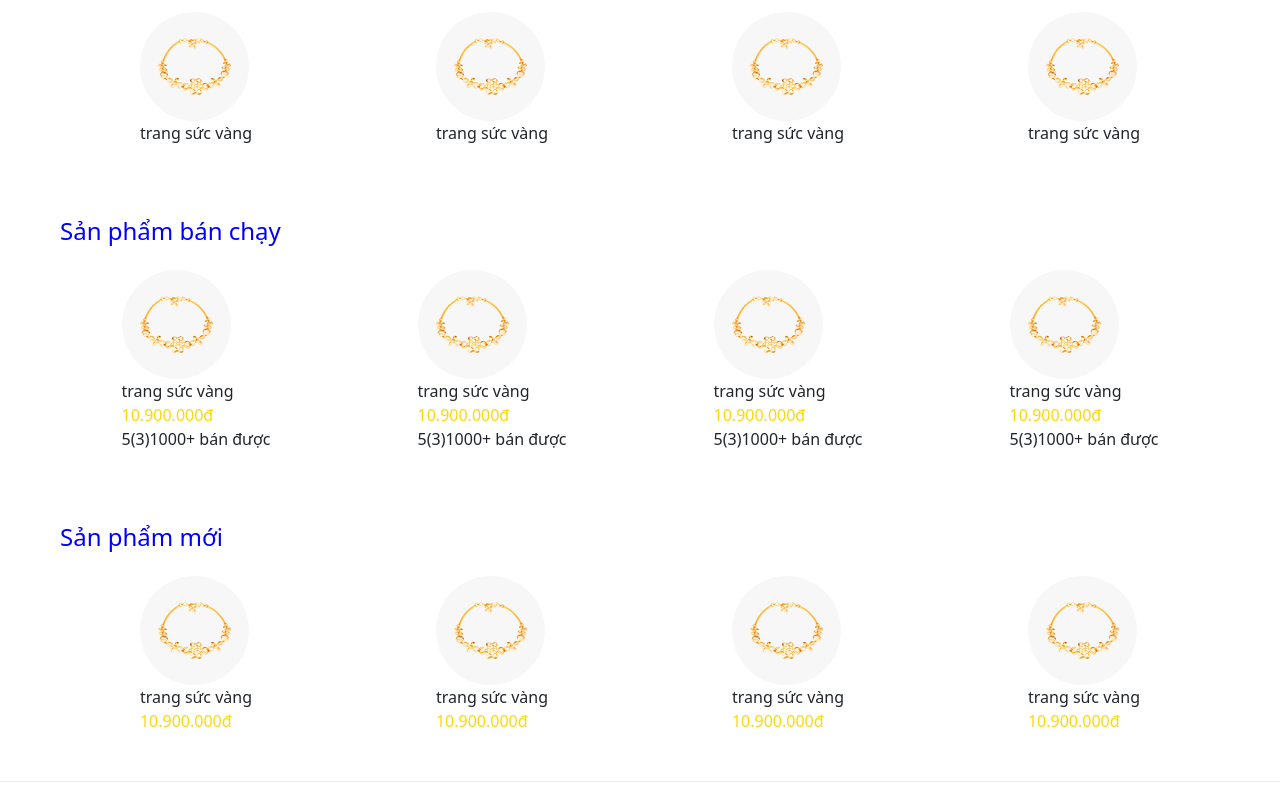
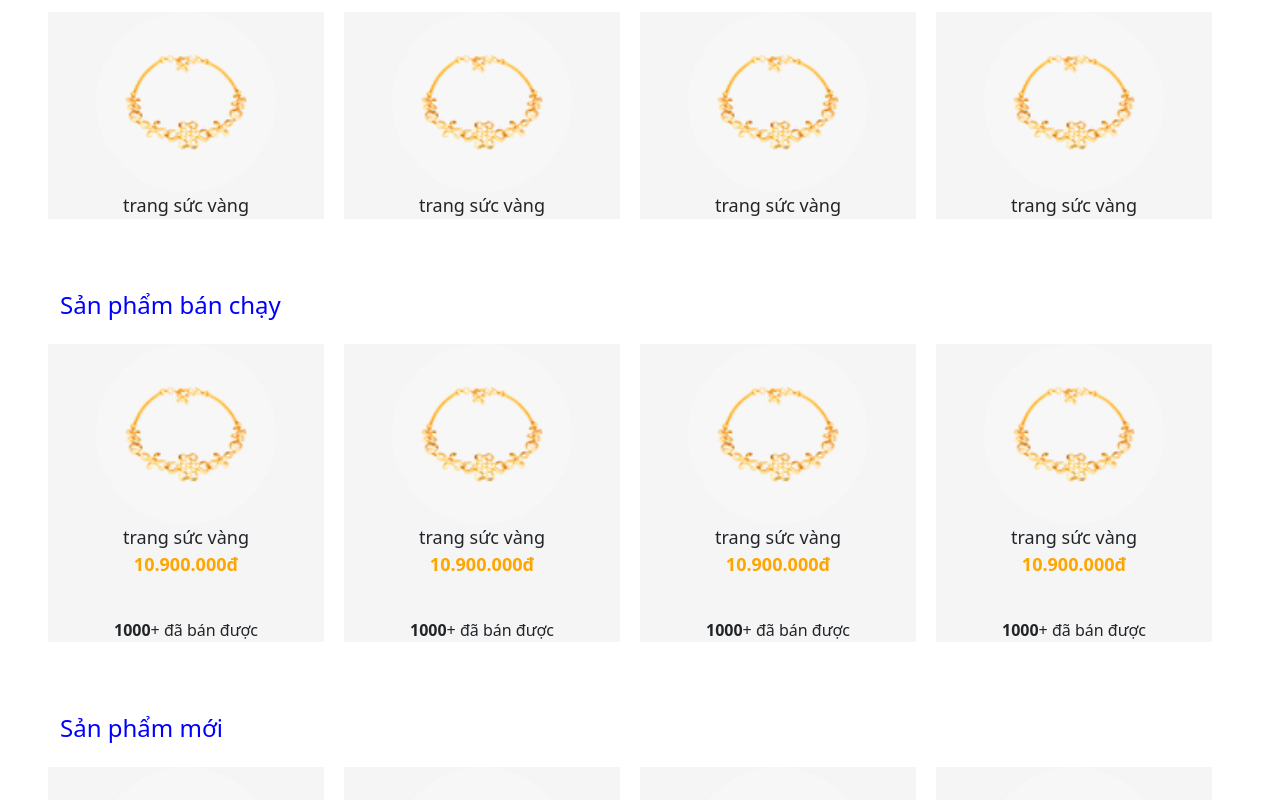
Before and after one commit to lamquocdat/web_trangsuc_se104, a React (Create React App) app: page / in a window 1280 px wide. Shown: the part 780-1580 px from the top of the page. Built offline with nearby package versions, Linux system fonts and the light colour scheme.

Commit message:
giao dien trang home

```diff
--- a/src/Components/Footer/index.jsx
+++ b/src/Components/Footer/index.jsx
@@ -11,7 +11,7 @@ function Footer () {
               className={styles.logoFooter}
             />
             </a>
-            <div className="footer-container">
+            <div className={styles.footerContainer}>
             <div className={"row " + styles.line}>
                 <div className={"col-md-3 col-sm-6 " + styles.column}>
                     <h4>© 2017 Công Ty Cổ Phần Vàng Bạc Đá Quý Phú Nhuận</h4>
@@ -103,11 +103,11 @@ function Footer () {
                 </div>
                 </div>
 
-            <div className={styles.footerText}>
+            {/* <div className={styles.footerText}>
                 <p className={"text-xs-center "+ styles.textFooterText}>
                     &copy;{new Date().getFullYear()} All Rights Reserved
                 </p>
-            </div>
+            </div> */}
            </div>
         </div>
     );
--- a/src/Pages/Home/Home.module.css
+++ b/src/Pages/Home/Home.module.css
@@ -0,0 +1,54 @@
+.line{
+    display: flex;
+    justify-content: center;
+    align-items: center;
+    position: relative
+
+}
+
+.item {
+    display: flex;
+    justify-content: center;
+    align-items: center;
+    background-color:#f5f5f5;
+    margin-top: 10px;
+
+    margin-right: 20px;
+}
+
+.informations{
+    display: grid;
+    grid-template-columns: 1fr 1fr;
+
+    position: absolute;
+     border: solid; bottom: 0;
+
+     justify-content: center;
+
+}
+
+
+.count{
+    /* background-color: rgb(93, 93, 194); */
+    text-align: center;
+    margin-top: 40px;
+}
+.name{
+    /* background-color: rgb(213, 216, 45); */
+    text-align: center;
+    font-size: 18px;
+}
+.pic{
+    /* background-color: red; */
+    height: 180px;
+    width: 180px;
+}
+.price{
+    /* background-color: red; */
+    text-align: center;
+    font-size: 18px;
+}
+.goods{
+
+
+}
--- a/src/Pages/Home/index.jsx
+++ b/src/Pages/Home/index.jsx
@@ -12,114 +12,105 @@ function Home () {
 
         {/* Xu hướng tìm kiếm */}
 
-        <Row className="pb-5 pt-4 px-5" style={{display: "flex", justifyContent: "center", alignItems:"center"}}>
+        <Row className={"pb-5 pt-4 px-5 " + styles.line} >
           <h4 className="pb-3" style={{color:"blue"}}>Xu hướng tìm kiếm</h4>
-          <Col style={{display: "flex", justifyContent: "center", alignItems:"center"}}>
-                <div className="goods" >
-                    <img src={require('../../assets/images/trang-suc-vang.png')} alt="" className="pic"/>
-                    <div className="name">trang sức vàng</div>
+          <Col className={styles.item}>
+                <div className={styles.goods} >
+                    <img src={require('../../assets/images/trang-suc-vang.png')} alt="" className={styles.pic}/>
+                    <div className={styles.name}>trang sức vàng</div>
                 </div>
             </Col>
-            <Col style={{display: "flex", justifyContent: "center", alignItems:"center"}}>
-                <div className="goods" >
-                    <img src={require('../../assets/images/trang-suc-vang.png')} alt="" className="pic"/>
-                    <div className="name">trang sức vàng</div>
+            <Col className={styles.item}>
+                <div className={styles.goods} >
+                    <img src={require('../../assets/images/trang-suc-vang.png')} alt="" className={styles.pic}/>
+                    <div className={styles.name}>trang sức vàng</div>
                 </div>
             </Col>
-            <Col style={{display: "flex", justifyContent: "center", alignItems:"center"}}>
-                <div className="goods" >
-                    <img src={require('../../assets/images/trang-suc-vang.png')} alt="" className="pic"/>
-                    <div className="name">trang sức vàng</div>
+            <Col className={styles.item}>
+                <div className={styles.goods} >
+                    <img src={require('../../assets/images/trang-suc-vang.png')} alt="" className={styles.pic}/>
+                    <div className={styles.name}>trang sức vàng</div>
                 </div>
             </Col>
-            <Col style={{display: "flex", justifyContent: "center", alignItems:"center"}}>
-                <div className="goods" >
-                    <img src={require('../../assets/images/trang-suc-vang.png')} alt="" className="pic"/>
-                    <div className="name">trang sức vàng</div>
+            <Col className={styles.item}>
+                <div className={styles.goods} >
+                    <img src={require('../../assets/images/trang-suc-vang.png')} alt="" className={styles.pic}/>
+                    <div className={styles.name}>trang sức vàng</div>
                 </div>
             </Col>
         </Row>
 
         {/* Sản phẩm bán chạy */}
 
-        <Row className="pb-5 pt-4 px-5" style={{display: "flex", justifyContent: "center", alignItems:"center"}}>
+        <Row className={"pb-5 pt-4 px-5 " + styles.line} >
           <h4 className="pb-3" style={{color:"blue"}}>Sản phẩm bán chạy</h4>
-            <Col style={{display: "flex", justifyContent: "center", alignItems:"center"}}>
-                <div className="goods">
-                    <img src={require('../../assets/images/trang-suc-vang.png')} alt="" className="pic"/>
-                    <div className="name">trang sức vàng</div>
-                    <div className="price" style={{color:"rgb(255, 217, 1)"}}>10.900.000đ</div>
-                        <div className="goods-info" style={{display: "flex"}}>
-                            <div className="rating" >5(3)</div>
-                            <div className="counts" >1000+ bán được</div>
-                        </div>
+            <Col className={styles.item}>
+                <div className={styles.goods}>
+                    <img src={require('../../assets/images/trang-suc-vang.png')} alt="" className={styles.pic}/>
+                    <div className={styles.name}>trang sức vàng</div>
+                    <div className={styles.price} style={{color:"orange"}}><b>10.900.000đ</b></div>
+
+                    <div className={styles.count} ><b>1000</b>+ đã bán được</div>
+
+                </div>
+
+            </Col>
+            <Col className={styles.item}>
+                <div className={styles.goods}>
+                    <img src={require('../../assets/images/trang-suc-vang.png')} alt="" className={styles.pic}/>
+                    <div className={styles.name}>trang sức vàng</div>
+                    <div className={styles.price} style={{color:"orange"}}><b>10.900.000đ</b></div>
+                    <div className={styles.count} ><b>1000</b>+ đã bán được</div>
                 </div>
             </Col>
-            <Col style={{display: "flex", justifyContent: "center", alignItems:"center"}}>
-                <div className="goods">
-                    <img src={require('../../assets/images/trang-suc-vang.png')} alt="" className="pic"/>
-                    <div className="name">trang sức vàng</div>
-                    <div className="price" style={{color:"rgb(255, 217, 1)"}}>10.900.000đ</div>
-                    <div className="goods-info" style={{display: "flex"}}>
-                            <div className="rating" >5(3)</div>
-                            <div className="counts" >1000+ bán được</div>
-                        </div>
+            <Col className={styles.item}>
+                <div className={styles.goods}>
+                    <img src={require('../../assets/images/trang-suc-vang.png')} alt="" className={styles.pic}/>
+                    <div className={styles.name}>trang sức vàng</div>
+                    <div className={styles.price} style={{color:"orange"}}><b>10.900.000đ</b></div>
+                    <div className={styles.count} ><b>1000</b>+ đã bán được</div>
                 </div>
             </Col>
-            <Col style={{display: "flex", justifyContent: "center", alignItems:"center"}}>
-                <div className="goods">
-                    <img src={require('../../assets/images/trang-suc-vang.png')} alt="" className="pic"/>
-                    <div className="name">trang sức vàng</div>
-                    <div className="price" style={{color:"rgb(255, 217, 1)"}}>10.900.000đ</div>
-                    <div className="goods-info" style={{display: "flex"}}>
-                            <div className="rating" >5(3)</div>
-                            <div className="counts" >1000+ bán được</div>
-                        </div>
-                </div>
-            </Col>
-            <Col style={{display: "flex", justifyContent: "center", alignItems:"center"}}>
-                <div className="goods">
-                    <img src={require('../../assets/images/trang-suc-vang.png')} alt="" className="pic"/>
-                    <div className="name">trang sức vàng</div>
-                    <div className="price" style={{color:"rgb(255, 217, 1)"}}>10.900.000đ</div>
-                    <div className="goods-info" style={{display: "flex"}}>
-                            <div className="rating" >5(3)</div>
-                            <div className="counts" >1000+ bán được</div>
-                        </div>
+            <Col className={styles.item}>
+                <div className={styles.goods}>
+                    <img src={require('../../assets/images/trang-suc-vang.png')} alt="" className={styles.pic}/>
+                    <div className={styles.name}>trang sức vàng</div>
+                    <div className={styles.price} style={{color:"orange"}}><b>10.900.000đ</b></div>
+                    <div className={styles.count} ><b>1000</b>+ đã bán được</div>
                 </div>
             </Col>
         </Row>
 
         {/* Sản phẩm mới */}
 
-        <Row className="pb-5 pt-4 px-5" style={{display: "flex", justifyContent: "center", alignItems:"center"}}>
+        <Row className={"pb-5 pt-4 px-5 " + styles.line} >
           <h4 className="pb-3" style={{color:"blue"}}>Sản phẩm mới</h4>
-            <Col style={{display: "flex", justifyContent: "center", alignItems:"center"}}>
-                <div className="goods">
-                    <img src={require('../../assets/images/trang-suc-vang.png')} alt="" className="pic"/>
-                    <div className="name">trang sức vàng</div>
-                    <div className="price" style={{color:"rgb(255, 217, 1)"}}>10.900.000đ</div>
+            <Col className={styles.item}>
+                <div className={styles.goods}>
+                    <img src={require('../../assets/images/trang-suc-vang.png')} alt="" className={styles.pic}/>
+                    <div className={styles.name}>trang sức vàng</div>
+                    <div className={styles.price} style={{color:"orange"}}><b>10.900.000đ</b></div>
                 </div>
             </Col>
-            <Col style={{display: "flex", justifyContent: "center", alignItems:"center"}}>
-                <div className="goods">
-                    <img src={require('../../assets/images/trang-suc-vang.png')} alt="" className="pic"/>
-                    <div className="name">trang sức vàng</div>
-                    <div className="price" style={{color:"rgb(255, 217, 1)"}}>10.900.000đ</div>
+            <Col className={styles.item}>
+                <div className={styles.goods}>
+                    <img src={require('../../assets/images/trang-suc-vang.png')} alt="" className={styles.pic}/>
+                    <div className={styles.name}>trang sức vàng</div>
+                    <div className={styles.price} style={{color:"orange"}}><b>10.900.000đ</b></div>
                 </div>
             </Col>
-            <Col style={{display: "flex", justifyContent: "center", alignItems:"center"}}>
-                <div className="goods">
-                    <img src={require('../../assets/images/trang-suc-vang.png')} alt="" className="pic"/>
-                    <div className="name">trang sức vàng</div>
-                    <div className="price" style={{color:"rgb(255, 217, 1)"}}>10.900.000đ</div>
+            <Col className={styles.item}>
+                <div className={styles.goods}>
+                    <img src={require('../../assets/images/trang-suc-vang.png')} alt="" className={styles.pic}/>
+                    <div className={styles.name}>trang sức vàng</div>
+                    <div className={styles.price} style={{color:"orange"}}><b>10.900.000đ</b></div>
                 </div>
             </Col>
-            <Col style={{display: "flex", justifyContent: "center", alignItems:"center"}}>
-                <div className="goods">
-                    <img src={require('../../assets/images/trang-suc-vang.png')} alt="" className="pic"/>
-                    <div className="name">trang sức vàng</div>
-                    <div className="price" style={{color:"rgb(255, 217, 1)"}}>10.900.000đ</div>
+            <Col className={styles.item}>
+                <div className={styles.goods}>
+                    <img src={require('../../assets/images/trang-suc-vang.png')} alt="" className={styles.pic}/>
+                    <div className={styles.name}>trang sức vàng</div>
+                    <div className={styles.price} style={{color:"orange"}}><b>10.900.000đ</b></div>
                 </div>
             </Col>
         </Row>
```
Also changed, not shown: src/Components/Footer/Footer.module.css (+23 -5 lines).
